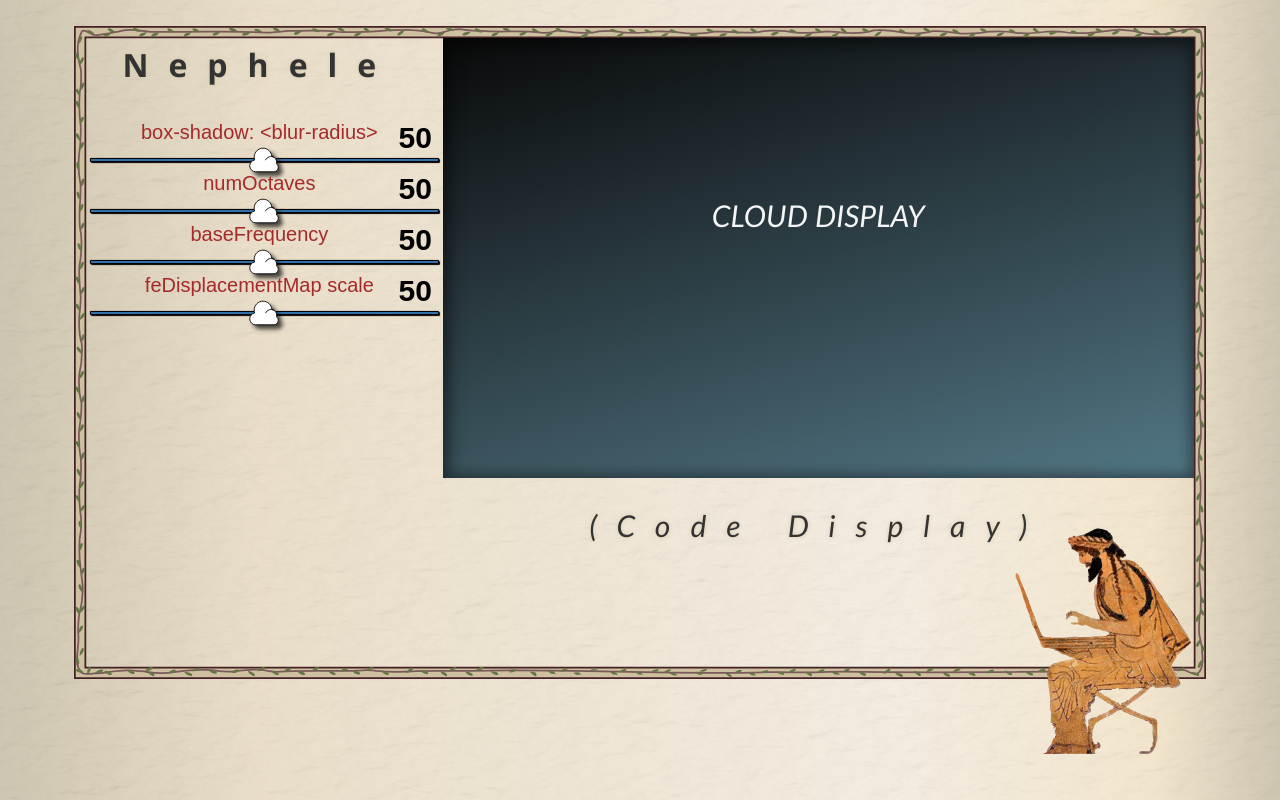
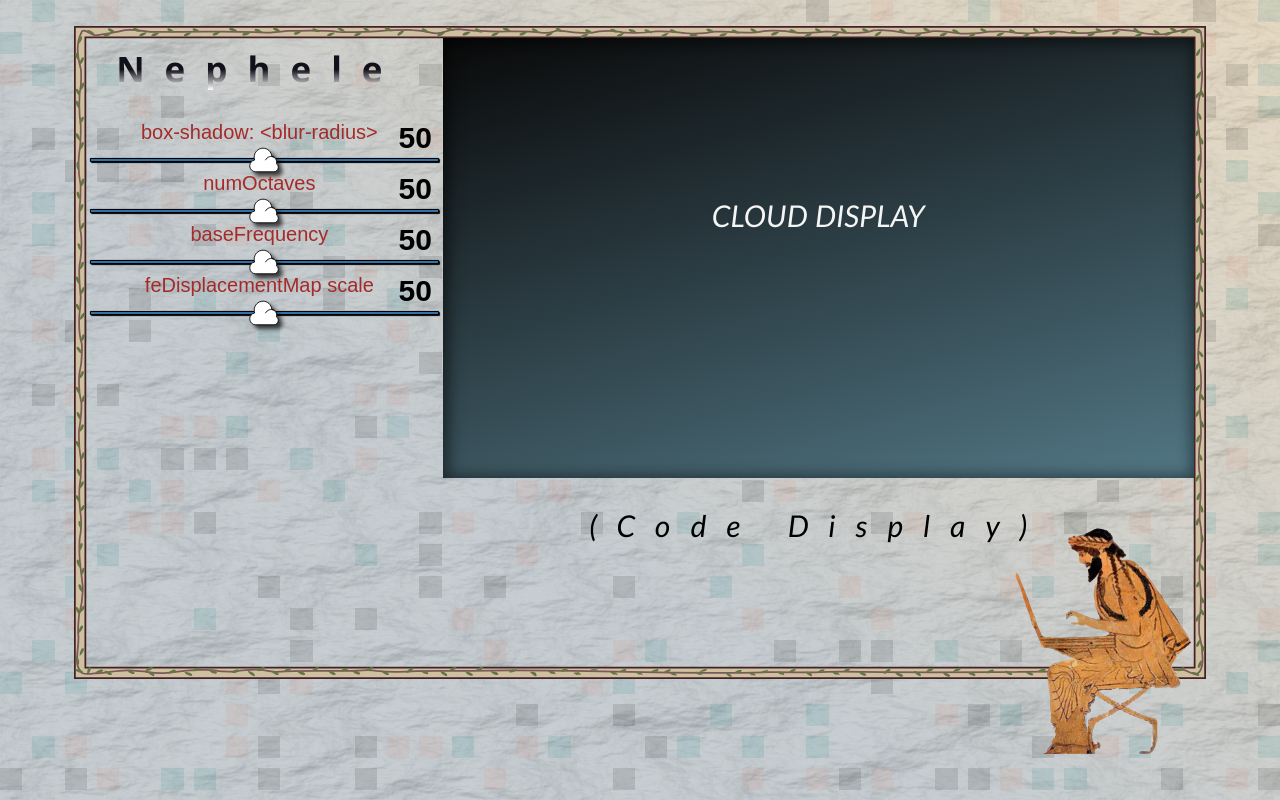
Before and after one commit to beauhaus/Nephele, a React (Vite) app: page / in a window 1280 px wide. Built offline with nearby package versions, Linux system fonts and the light colour scheme; a web font is replaced by a local one.

Commit message:
added tiling to simulate mosaic background

```diff
--- a/src/App.js
+++ b/src/App.js
@@ -3,12 +3,15 @@ import { render } from "react-dom";
 import "normalize.css/normalize.css";
 import MainToolComponent from "./MainToolComponent";
 import PaperBG from "./PaperBG";
-
+import Tiles from "./Tiles";
 const App = () => {
   return (
     <div id="app-wrapper">
+      <Tiles />
       <PaperBG />
       <MainToolComponent />
+      {/*
+       */}
     </div>
   );
 };
--- a/src/DisplayWrapper.js
+++ b/src/DisplayWrapper.js
@@ -9,6 +9,7 @@ const StyledDisplayWrapper = styled.div`
   width: 100%;
   height: 100%;
   max-height: 100%;
+  z-index: 10;
   & h2 {
     margin-top: 20vh;
     color: whitesmoke;
@@ -22,7 +23,9 @@ const DisplayWrapper = props => {
 
   return (
     <StyledDisplayWrapper className="section cloud-display">
-      <h2 className="annotation"><i>CLOUD DISPLAY</i></h2>
+      <h2 className="annotation">
+        <i>CLOUD DISPLAY</i>
+      </h2>
     </StyledDisplayWrapper>
   );
 };
--- a/src/PaperBG.js
+++ b/src/PaperBG.js
@@ -1,13 +1,10 @@
-// import React, { Component } from "react";
 import React from "react";
-// import { render } from "react-dom";
 import styled from "styled-components";
 
 const StyledPaperBG = styled.svg`
   width: 100%;
   height: 100%;
-  opacity: 0.7;
-  /* display: none; */
+  opacity: 0.4;
   rect {
     filter: url(#paperBG);
   }
@@ -23,13 +20,25 @@ const PaperBG = () => {
       <filter id="paperBG" x="0%" y="0%" width="100%" height="100%">
         <feTurbulence
           type="fractalNoise"
-          baseFrequency="0.04"
+          baseFrequency="0.01"
           result="noise"
-          numOctaves="5"
+          numOctaves="8"
         />
-        <feDiffuseLighting id="light" in="noise" surfaceScale="2">
-          <feDistantLight azimuth="45" elevation="80" />
+
+        <feDiffuseLighting id="light" in="noise" surfaceScale="20">
+          <feDistantLight azimuth="45" elevation="70" />
         </feDiffuseLighting>
+        {/*
+          <feTurbulence
+    type="fractalNoise"
+    baseFrequency="0.04"
+    result="noise"
+    numOctaves="5"
+  />
+          <feDiffuseLighting id="light" in="noise" surfaceScale="2">
+        <feDistantLight azimuth="45" elevation="80" />
+      </feDiffuseLighting>
+  */}
       </filter>
 
       <rect id="paper" x="0" y="0" width="100%" height="100%" />
--- /dev/null
+++ b/src/Tiles.js
@@ -0,0 +1,66 @@
+import React from "react";
+// import styled from "styled-components";
+import styled, { ThemeProvider } from "styled-components";
+
+const tileColors = [
+  "",
+  "#e2846c",
+  "teal",
+  "",
+  "",
+  "",
+  "",
+  "",
+  "#000",
+  "#98a7a2"
+];
+
+const StyledTiles = styled.div`
+  position: absolute;
+  top: 0;
+  left: 0;
+  width: 100vw;
+  height: 100vh;
+  /* border: 20px solid red; */
+  display: grid;
+  grid-template-columns: repeat(auto-fill, minmax(22px, 1fr));
+  grid-template-rows: repeat(auto-fill, minmax(22px, 1fr));
+  grid-gap: 10px;
+  opacity: 0.1;
+  /* overflow: hidden; */
+  & .tile-elem {
+    border: 1px solid transparent;
+    color: white;
+    font-family: sans-serif;
+    mix-blend-mode: multiply;
+  }
+`;
+
+// neg & pos rand nums
+const negPos = () => Math.floor(Math.random() * 30) - 21;
+console.log("negPos: ", negPos);
+
+const oriented = {
+  transform: `rotate(${negPos()}deg)`
+};
+
+const genArr = new Array(2000).fill("").map((val, idx) => {
+  var randy = () => Math.floor(Math.random() * 9);
+  return (
+    <ThemeProvider key={idx} theme={oriented}>
+      <div
+        className="tile-elem"
+        key={idx}
+        style={{ backgroundColor: tileColors[randy()] }}
+      >
+        {""}
+      </div>
+    </ThemeProvider>
+  );
+});
+
+const Tiles = () => {
+  return <StyledTiles id="tiles">{genArr}</StyledTiles>;
+};
+
+export default Tiles;
--- a/src/style.css
+++ b/src/style.css
@@ -16,14 +16,7 @@ html {
 
 body {
   font-size: 1.6rem;
-  background: linear-gradient(
-    90deg,
-    #5f4300 0%,
-    #bb944d 20%,
-    #d8c39d 70%,
-    #dbae5b 90%,
-    #5f4300 100%
-  );
+  background: linear-gradient(35deg, #a2adb4 40%, #d8c39d 100%);
   margin: 0;
   font-family: "Caesar Dressing", "Segoe UI", Tahoma, Verdana, sans-serif;
   text-align: center;
@@ -59,8 +52,18 @@ h1 {
   margin: auto;
   font-size: 3.5rem;
   letter-spacing: 2rem;
-  text-shadow: 0px 0px 4px #d4cbad;
-  color: #333;
+  /* text-shadow: 1px 1px 0px #222; */
+  /* color: #555; */
+}
+
+#title {
+  background: -webkit-linear-gradient(270deg, #12111b 50%, #fff);
+  -webkit-background-clip: text;
+  background-clip: text;
+  -webkit-text-fill-color: transparent;
+  /* text-fill-color: transparent; */
+  /* -webkit-text-stroke: 0.2px white; */
+  font-size: 3.5rem;
 }
 
 .center-grid {
@@ -160,10 +163,6 @@ input[type="range"]::-moz-range-track {
   border-radius: 0.1rem;
   border: 0.2px solid #010101;
 }
-
-.testing {
-  fill: #7a5a5b;
-}
 .code-display {
   position: absolute;
   height: 100%;
@@ -190,3 +189,21 @@ input[type="range"]::-moz-range-track {
   bottom: -2vh;
   right: 0;
 }
+
+.testing {
+  color: #6dc5ab;
+  color: #e2846c;
+  color: #e0cda4;
+  color: #88747a;
+  color: #afa4af;
+  color: #98a7a2;
+  color: #e2846c;
+  color: #5a8664;
+  color: #85a567;
+  color: #ad73ad;
+  color: #6dc5ab;
+  color: #e2846c;
+  color: #5a8664;
+  color: #85a567;
+  color: #ad73ad;
+}
```
Also changed, not shown: src/MainToolComponent.js.
